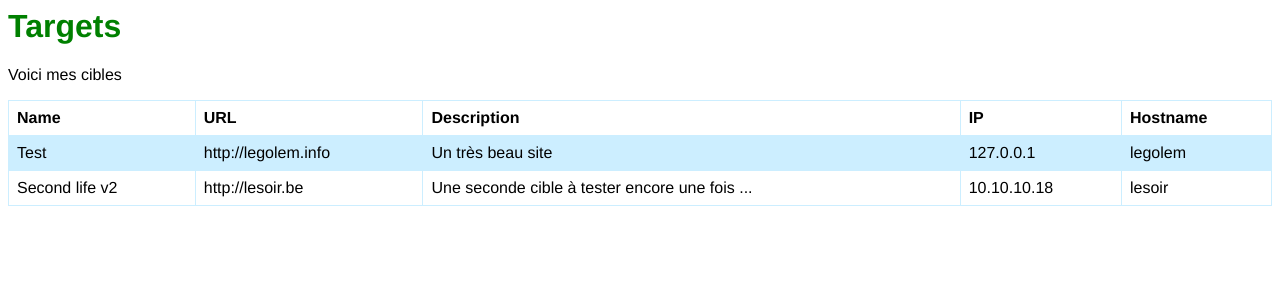
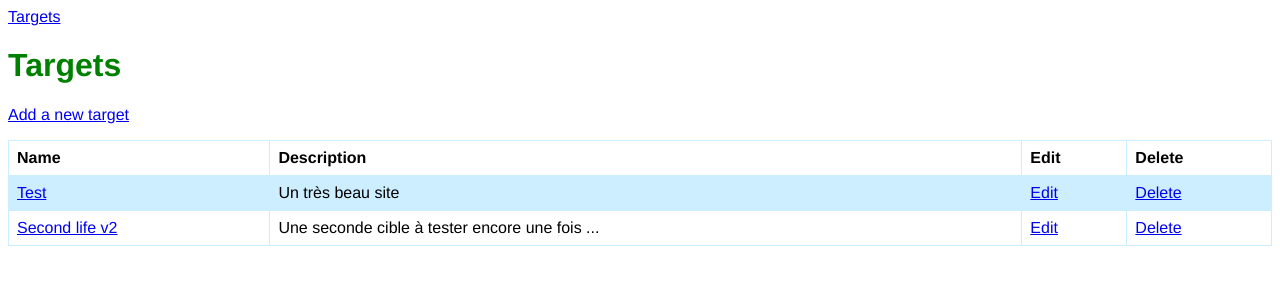
Before and after one commit to DavidHamb/pirateTMS, a Django app: page /targets/ in a window 1280 px wide. Shown: the top 300 px of the page. Run offline with Django 5.2, Linux system fonts and the light colour scheme; data comes from the database, SQL or seed files in the repository; both versions use the stored data as it was after the commit.

Commit message:
ongoing business

```diff
--- a/pirateTMS/urls.py
+++ b/pirateTMS/urls.py
@@ -1,24 +1,12 @@
-"""
-URL configuration for pirateTMS project.
-
-The `urlpatterns` list routes URLs to views. For more information please see:
-    https://docs.djangoproject.com/en/5.0/topics/http/urls/
-Examples:
-Function views
-    1. Add an import:  from my_app import views
-    2. Add a URL to urlpatterns:  path('', views.home, name='home')
-Class-based views
-    1. Add an import:  from other_app.views import Home
-    2. Add a URL to urlpatterns:  path('', Home.as_view(), name='home')
-Including another URLconf
-    1. Import the include() function: from django.urls import include, path
-    2. Add a URL to urlpatterns:  path('blog/', include('blog.urls'))
-"""
 from django.contrib import admin
 from django.urls import path
 from tms import views
 
 urlpatterns = [
     path('admin/', admin.site.urls),
-    path('targets/', views.targets, name='targets')
+    path('targets/', views.targets, name='targets'),
+    path('target_detail/<int:id>/', views.target_detail, name='target-detail'),
+    path('targets/add/', views.targets_add, name='targets-add'),
+    path('target_detail/<int:id>/update/', views.target_update, name='target-update'),
+    path('target_detail/<int:id>/delete/', views.target_delete, name='target-delete'),
 ]
--- /dev/null
+++ b/tms/forms.py
@@ -0,0 +1,37 @@
+from django import forms
+from tms.models import Target
+
+STYLE_PARAMETERS = 'width: 500px; padding: 10px 30px; font-size: 16px;'
+
+class TargetForm(forms.ModelForm):
+    class Meta:
+        model = Target
+        fields = '__all__'
+
+        widgets = {
+            'name': forms.TextInput(attrs={
+                'class': "form-control",
+                'style': STYLE_PARAMETERS,
+                'placeholder': 'Name',
+                }),
+            'description': forms.TextInput(attrs={
+                'class': "form-control",
+                'style': STYLE_PARAMETERS,
+                'placeholder': 'Description',
+                }),
+            'ip': forms.TextInput(attrs={
+                'class': "form-control",
+                'style': STYLE_PARAMETERS,
+                'placeholder': 'IP Address'
+                }),
+            'hostname': forms.TextInput(attrs={
+                'class': "form-control",
+                'style': STYLE_PARAMETERS,
+                'placeholder': 'Hostname'
+                }),
+            'url': forms.TextInput(attrs={
+                'class': "form-control",
+                'style': STYLE_PARAMETERS,
+                'placeholder': 'URL'
+                })
+        }
--- a/tms/static/tms/styles.css
+++ b/tms/static/tms/styles.css
@@ -24,3 +24,14 @@ tr:nth-child(even) {
 tr:hover {
     background-color: #dddddd;
 }
+
+form {
+    margin-right: auto;
+    margin-left: auto;
+    width: 500px;
+    text-align: center;
+}
+
+form label {
+    display: none;
+}
--- a/tms/templates/tms/base.html
+++ b/tms/templates/tms/base.html
@@ -6,6 +6,9 @@
         <link rel="stylesheet" href="{% static 'tms/styles.css' %}" />
     </head>
     <body>
+        <nav>
+            <a href="{% url 'targets' %}">Targets</a>
+        </nav>
 
         {% block content %}{% endblock %}
 
--- a/tms/templates/tms/targets.html
+++ b/tms/templates/tms/targets.html
@@ -3,23 +3,22 @@
 {% block content %}
 
         <h1>Targets</h1>
-        <p>Voici mes cibles</p>
+
+        <p><a href="{% url 'targets-add' %}">Add a new target</a></p>
 
         <table>
             <tr>
                 <th>Name</th>
-                <th>URL</th>
                 <th>Description</th>
-                <th>IP</th>
-                <th>Hostname</th>
+                <th>Edit</th>
+                <th>Delete</th>
             </tr>
             {% for target in targets %}
                 <tr>
-                    <td>{{target.name}}</td>
-                    <td>{{target.url}}</td>
+                    <td><a href="{% url 'target-detail' target.id %}">{{target.name}}</a></td>
                     <td>{{target.description}}</td>
-                    <td>{{target.ip}}</td>
-                    <td>{{target.hostname}}</td>
+                    <td><a href="{% url 'target-update' target.id %}">Edit</a></td>
+                    <td><a href="{% url 'target-delete' target.id %}">Delete</a></td>
                 </tr>
             {% endfor %}
         </table>
--- a/tms/views.py
+++ b/tms/views.py
@@ -1,9 +1,50 @@
-from django.shortcuts import render
+from django.shortcuts import render, redirect
 from tms.models import Target
+from tms.forms import TargetForm
 
 # Create your views here.
 
 def targets(request):
     targets = Target.objects.all()
+    return render(request, 'tms/targets.html', {'targets' : targets})
 
-    return render(request, 'tms/targets.html', {'targets' : targets})
+
+def target_detail(request, id):
+    target = Target.objects.get(id=id)
+    return render(request, 'tms/target_detail.html', {'target': target})
+
+
+def targets_add(request):
+    if request.method == 'POST':
+        form = TargetForm(request.POST)
+        if form.is_valid():
+            target = form.save()
+            return redirect('target-detail', target.id)
+    else:
+        form = TargetForm()
+
+    return render(request, 'tms/targets_add.html', {'form': form})
+
+
+def target_update(request, id):
+    target = Target.objects.get(id=id)
+
+    if request.method == "POST":
+        form = TargetForm(request.POST, instance=target)
+        if form.is_valid:
+            form.save()
+            return redirect('target-detail', target.id)
+    else:
+        form = TargetForm(instance=target)
+
+    return render(request, 'tms/target_update.html', {'form':form})
+
+
+def target_delete(request, id):
+    target = Target.objects.get(id=id)
+
+    if request.method == 'POST':
+        target.delete()
+        return redirect('targets')
+
+    return render(request, 'tms/target_delete.html', {'target':target})
```
Also changed, not shown: tms/templates/tms/target_delete.html (added, +14 -0 lines), tms/templates/tms/target_detail.html (added, +18 -0 lines), tms/templates/tms/target_update.html (added, +13 -0 lines), tms/templates/tms/targets_add.html (added, +13 -0 lines), db.sqlite3.
